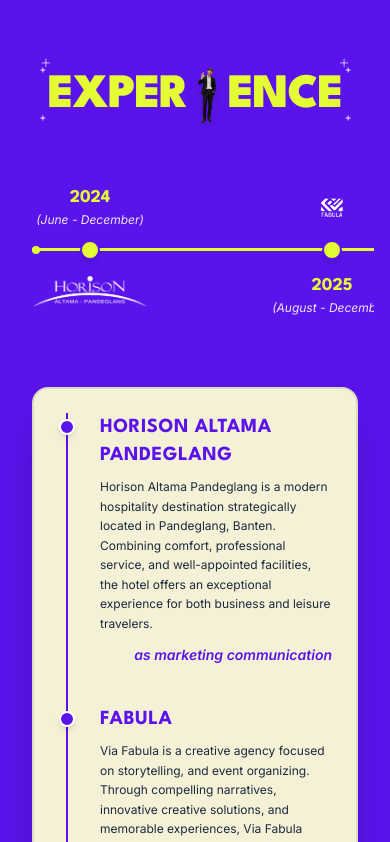
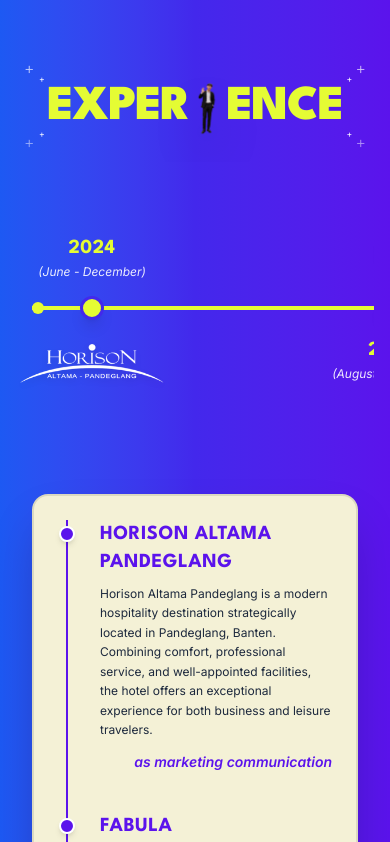
Before and after one commit to RayhanDev9/portfolio-danu, a React (Vite) app: page /portfolio-danu/experience in a window 390 px wide. Shown: the top 842 px of the page. Built offline with nearby package versions, Linux system fonts and the light colour scheme; a web font is replaced by a local one.

Commit message:
fix(experience): scale up hero title with fluid vw units, responsive photo size, gradient bg, and larger timeline

```diff
--- a/src/pages/sections/Experience/Experience.tsx
+++ b/src/pages/sections/Experience/Experience.tsx
@@ -6,12 +6,12 @@
   return (
     <section
       id="experience"
-      className="relative w-full min-h-screen bg-[#5b13ec] text-white overflow-x-hidden font-sans py-8 px-4 sm:px-8"
+      className="relative w-full min-h-screen bg-gradient-to-r from-[#1d59f3] via-[#4328ec] to-[#5b13ec] text-white overflow-x-hidden font-sans py-12 px-4 sm:px-8 md:px-12 flex flex-col justify-between"
     >
-      {/* 1. Hero Section "EXPER I ENCE" */}
+      {/* 1. Hero Section "EXPER I ENCE" (Skala Besar) */}
       <ExperienceHero />
 
-      {/* 2. Horizontal Timeline Overview (2024 - 2025 - 2026) */}
+      {/* 2. Horizontal Timeline Overview (Skala Besar & Luas) */}
       <ExperienceTimelineOverview />
 
       {/* 3. Detail Container Krem Pengalaman */}
--- a/src/pages/sections/Experience/components/ExperienceHero.tsx
+++ b/src/pages/sections/Experience/components/ExperienceHero.tsx
@@ -1,43 +1,49 @@
 export default function ExperienceHero() {
   return (
-    <div className="relative w-full flex flex-col items-center justify-center pt-8 sm:pt-12 md:pt-16 pb-6 select-none">
-      {/* Ornamen Crop Marks (+) di sudut */}
-      <div className="absolute top-4 left-6 text-white/60 text-lg sm:text-xl font-light pointer-events-none">
+    <div className="relative w-full max-w-7xl mx-auto flex flex-col items-center justify-center pt-8 sm:pt-12 md:pt-16 pb-6 px-3 select-none overflow-hidden">
+      {/* Ornamen Crop Marks (+) di Sudut-Sudut Luar */}
+      <div className="absolute top-2 left-2 sm:top-4 sm:left-4 text-white/70 text-base sm:text-xl font-light pointer-events-none">
         +
       </div>
-      <div className="absolute top-4 right-6 text-white/60 text-lg sm:text-xl font-light pointer-events-none">
+      <div className="absolute top-2 right-2 sm:top-4 sm:right-4 text-white/70 text-base sm:text-xl font-light pointer-events-none">
+        +
+      </div>
+      <div className="absolute bottom-2 left-2 sm:bottom-4 sm:left-4 text-white/50 text-base sm:text-xl font-light pointer-events-none">
+        +
+      </div>
+      <div className="absolute bottom-2 right-2 sm:bottom-4 sm:right-4 text-white/50 text-base sm:text-xl font-light pointer-events-none">
         +
       </div>
 
-      {/* Container Judul EXPER I ENCE */}
-      <div className="relative flex items-center justify-center gap-1 sm:gap-2 md:gap-4 font-spartan font-black text-5xl sm:text-7xl md:text-8xl lg:text-9xl tracking-tight leading-none text-[#e5fc34]">
+      {/* Container Judul EXPER I ENCE (Responsif dengan satuan fluid vw) */}
+      <div className="relative flex items-center justify-center gap-[0.08em] font-spartan font-black text-[12.5vw] sm:text-[11vw] md:text-[8rem] lg:text-[9.5rem] xl:text-[10rem] tracking-tight leading-none text-[#e5fc34]">
         {/* Teks Kiri "EXPER" */}
         <span className="relative">
           EXPER
-          <span className="absolute -top-2 -left-2 text-white text-xs font-normal">
+          <span className="absolute -top-2 -left-2 sm:-top-3 sm:-left-3 text-white text-[10px] sm:text-xs md:text-sm font-normal">
             +
           </span>
-          <span className="absolute -bottom-2 -left-2 text-white text-xs font-normal">
+          <span className="absolute -bottom-2 -left-2 sm:-bottom-3 sm:-left-3 text-white text-[10px] sm:text-xs md:text-sm font-normal">
             +
           </span>
         </span>
 
-        {/* Foto Danu di Tengah (Menjadi huruf "I") */}
-        <div className="relative h-16 sm:h-24 md:h-32 lg:h-40 w-8 sm:w-12 md:w-16 lg:w-20 flex items-end justify-center shrink-0">
+        {/* Foto Danu di Tengah (Otomatis membesar proporsional mengikuti font) */}
+        <div className="relative h-[1.18em] w-[0.6em] flex items-end justify-center shrink-0">
           <img
             src={`${import.meta.env.BASE_URL}img/profile/danu-jas.png`}
             alt="Danu"
-            className="h-full object-contain drop-shadow-xl"
+            className="h-full object-contain drop-shadow-2xl"
           />
         </div>
 
         {/* Teks Kanan "ENCE" */}
         <span className="relative">
           ENCE
-          <span className="absolute -top-2 -right-2 text-white text-xs font-normal">
+          <span className="absolute -top-2 -right-2 sm:-top-3 sm:-right-3 text-white text-[10px] sm:text-xs md:text-sm font-normal">
             +
           </span>
-          <span className="absolute -bottom-2 -right-2 text-white text-xs font-normal">
+          <span className="absolute -bottom-2 -right-2 sm:-bottom-3 sm:-right-3 text-white text-[10px] sm:text-xs md:text-sm font-normal">
             +
           </span>
         </span>
--- a/src/pages/sections/Experience/components/ExperienceTimelineOverview.tsx
+++ b/src/pages/sections/Experience/components/ExperienceTimelineOverview.tsx
@@ -2,45 +2,46 @@
 
 export default function ExperienceTimelineOverview() {
   return (
-    <div className="w-full max-w-5xl mx-auto py-8 px-4 overflow-x-auto">
-      <div className="min-w-[600px] relative flex flex-col items-center">
-        {/* Garis Horizontal Kuning */}
-        <div className="relative w-full h-[3px] bg-[#e5fc34] flex items-center justify-between my-16 px-12">
+    <div className="w-full max-w-7xl mx-auto py-12 px-4 sm:px-8 overflow-x-auto">
+      <div className="min-w-[720px] relative flex flex-col items-center">
+        {/* Garis Horizontal Kuning Tebal */}
+        <div className="relative w-full h-[4px] bg-[#e5fc34] flex items-center justify-between my-24 px-12 sm:px-16">
           {/* Ujung Kiri-Kanan Garis Barbell */}
-          <div className="absolute left-0 w-2 h-2 rounded-full bg-[#e5fc34]" />
-          <div className="absolute right-0 w-2 h-2 rounded-full bg-[#e5fc34]" />
+          <div className="absolute left-0 w-3 h-3 rounded-full bg-[#e5fc34]" />
+          <div className="absolute right-0 w-3 h-3 rounded-full bg-[#e5fc34]" />
 
           {/* Node Iterasi 3 Perusahaan */}
           {timelineOverviewList.map((item) => (
             <div key={item.id} className="relative flex flex-col items-center">
-              {/* Lingkaran Node Kuning */}
-              <div className="w-5 h-5 rounded-full bg-[#e5fc34] border-2 border-[#5b13ec] shadow-md z-10" />
+              {/* Lingkaran Node Kuning Lebih Besar */}
+              <div className="w-6 h-6 sm:w-7 sm:h-7 rounded-full bg-[#e5fc34] border-[3px] border-[#4328ec] shadow-lg z-10 transition-transform hover:scale-125" />
 
               {/* Element di Atas Garis */}
-              <div className="absolute bottom-8 flex flex-col items-center text-center w-max">
+              <div className="absolute bottom-10 flex flex-col items-center text-center w-max">
                 {item.position === "top" ? (
                   <>
-                    <span className="font-spartan font-bold text-lg sm:text-xl text-[#e5fc34]">
+                    <span className="font-spartan font-bold text-xl sm:text-2xl md:text-3xl text-[#e5fc34] tracking-wide">
                       {item.year}
                     </span>
-                    <span className="font-sans italic text-xs text-white/90">
+                    <span className="font-sans italic text-xs sm:text-sm text-white/90 mt-0.5">
                       {item.period}
                     </span>
                   </>
                 ) : (
-                  <div className="h-10 flex flex-col items-center justify-center gap-1">
+                  <div className="h-14 flex flex-col items-center justify-center gap-1">
                     <img
                       src={item.logo}
                       alt={item.companyName}
-                      className="max-h-8 object-contain filter brightness-0 invert"
+                      className="max-h-10 sm:max-h-12 object-contain filter brightness-0 invert drop-shadow-md"
                       onError={(e) => {
                         e.currentTarget.style.display = "none";
-                        const sibling = e.currentTarget.nextElementSibling as HTMLElement;
+                        const sibling = e.currentTarget
+                          .nextElementSibling as HTMLElement;
                         if (sibling) sibling.style.display = "block";
                       }}
                     />
                     <span
-                      className="font-bold text-white text-xs hidden"
+                      className="font-bold text-white text-sm hidden"
                       style={{ display: "none" }}
                     >
                       {item.companyName}
@@ -50,21 +51,22 @@
               </div>
 
               {/* Element di Bawah Garis */}
-              <div className="absolute top-8 flex flex-col items-center text-center w-max">
+              <div className="absolute top-10 flex flex-col items-center text-center w-max">
                 {item.position === "top" ? (
-                  <div className="h-10 flex flex-col items-center justify-center gap-1">
+                  <div className="h-14 flex flex-col items-center justify-center gap-1">
                     <img
                       src={item.logo}
                       alt={item.companyName}
-                      className="max-h-8 object-contain filter brightness-0 invert"
+                      className="max-h-10 sm:max-h-12 object-contain filter brightness-0 invert drop-shadow-md"
                       onError={(e) => {
                         e.currentTarget.style.display = "none";
-                        const sibling = e.currentTarget.nextElementSibling as HTMLElement;
+                        const sibling = e.currentTarget
+                          .nextElementSibling as HTMLElement;
                         if (sibling) sibling.style.display = "block";
                       }}
                     />
                     <span
-                      className="font-bold text-white text-xs"
+                      className="font-bold text-white text-sm"
                       style={{ display: "none" }}
                     >
                       {item.companyName}
@@ -72,10 +74,10 @@
                   </div>
                 ) : (
                   <>
-                    <span className="font-spartan font-bold text-lg sm:text-xl text-[#e5fc34]">
+                    <span className="font-spartan font-bold text-xl sm:text-2xl md:text-3xl text-[#e5fc34] tracking-wide">
                       {item.year}
                     </span>
-                    <span className="font-sans italic text-xs text-white/90">
+                    <span className="font-sans italic text-xs sm:text-sm text-white/90 mt-0.5">
                       {item.period}
                     </span>
                   </>
```
Also changed, not shown: 1 other file (tests, documents, lock files or other folders).
